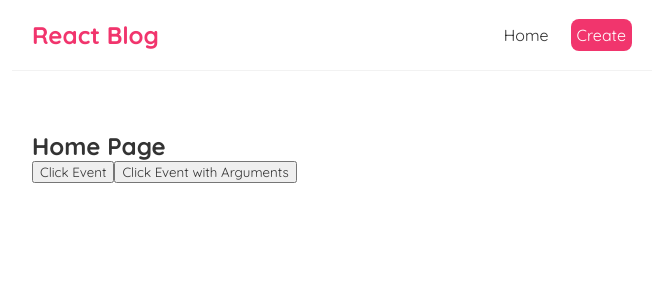
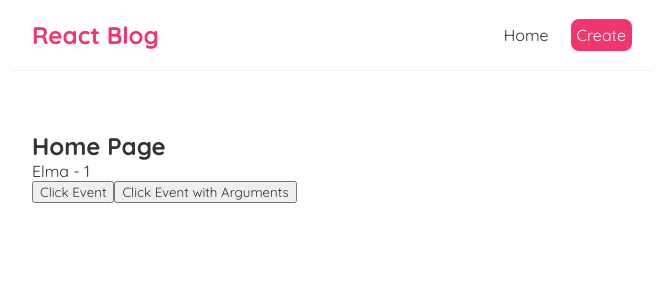
Before and after one commit to VeyGudTek/Blog_Test, a React (Create React App) app: page / in a window 1280 px wide. Shown: the top 300 px of the page, without its empty margins (308-971 px from the left). Built offline with nearby package versions, Linux system fonts and the light colour scheme.

Commit message:
Added state hooks to Home

```diff
--- a/src/Home.js
+++ b/src/Home.js
@@ -1,5 +1,12 @@
+import { useState } from 'react'
+
 const Home = () => {
+    const [name, setName] = useState('Elma')
+    const [counter, setCounter] = useState(1)
+
     const handleClick = (e) => {
+        setName('Amy')
+        setCounter(counter + 1)
         console.log('Wow')
         console.log(e)
     }
@@ -13,6 +20,7 @@ const Home = () => {
         <div className="home">
             <h2>Home Page</h2>
 
+            <p>{name} - {counter}</p>
             <button onClick={handleClick}>Click Event</button>
             <button onClick={(e)=>{handleCLickAgain('Elma', e)}}>Click Event with Arguments</button>
         </div>
```
